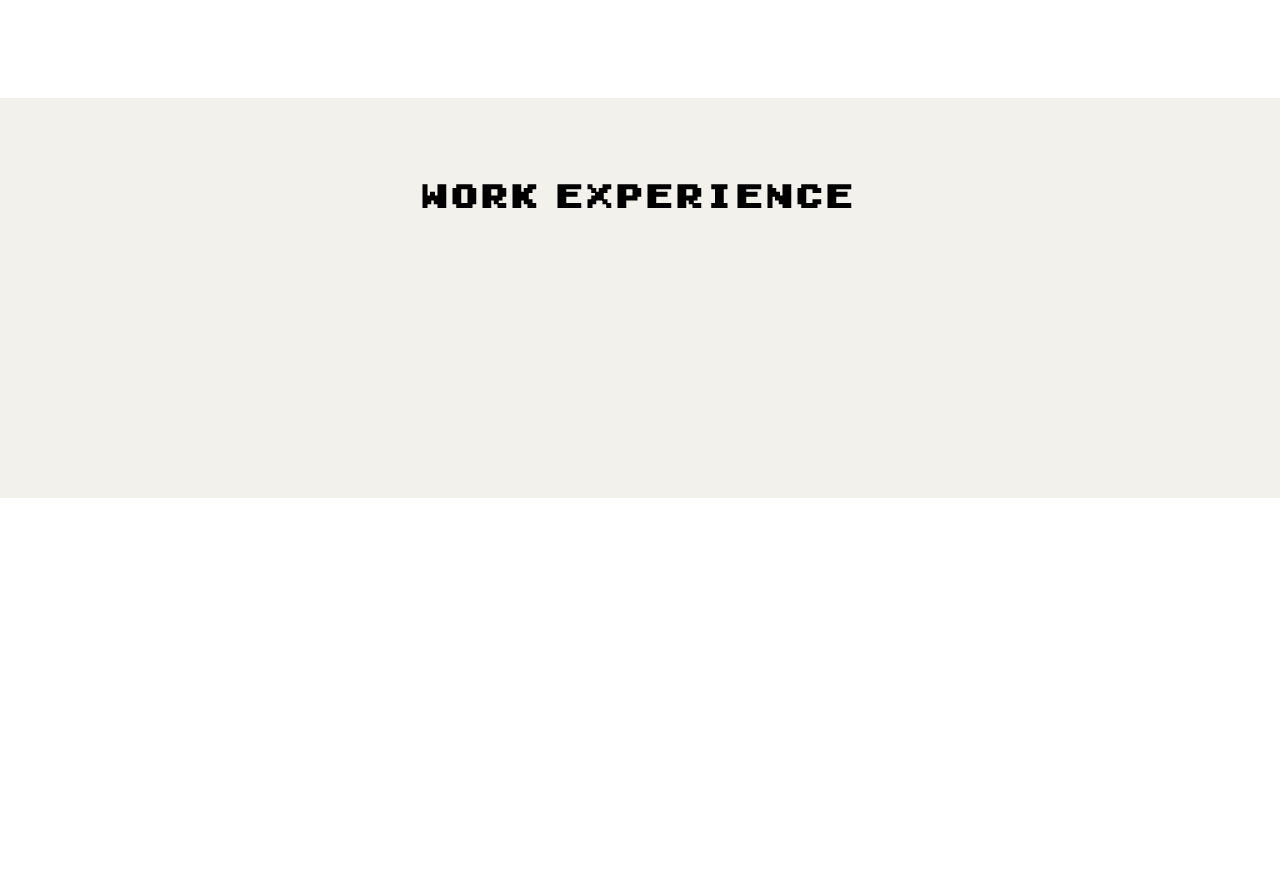
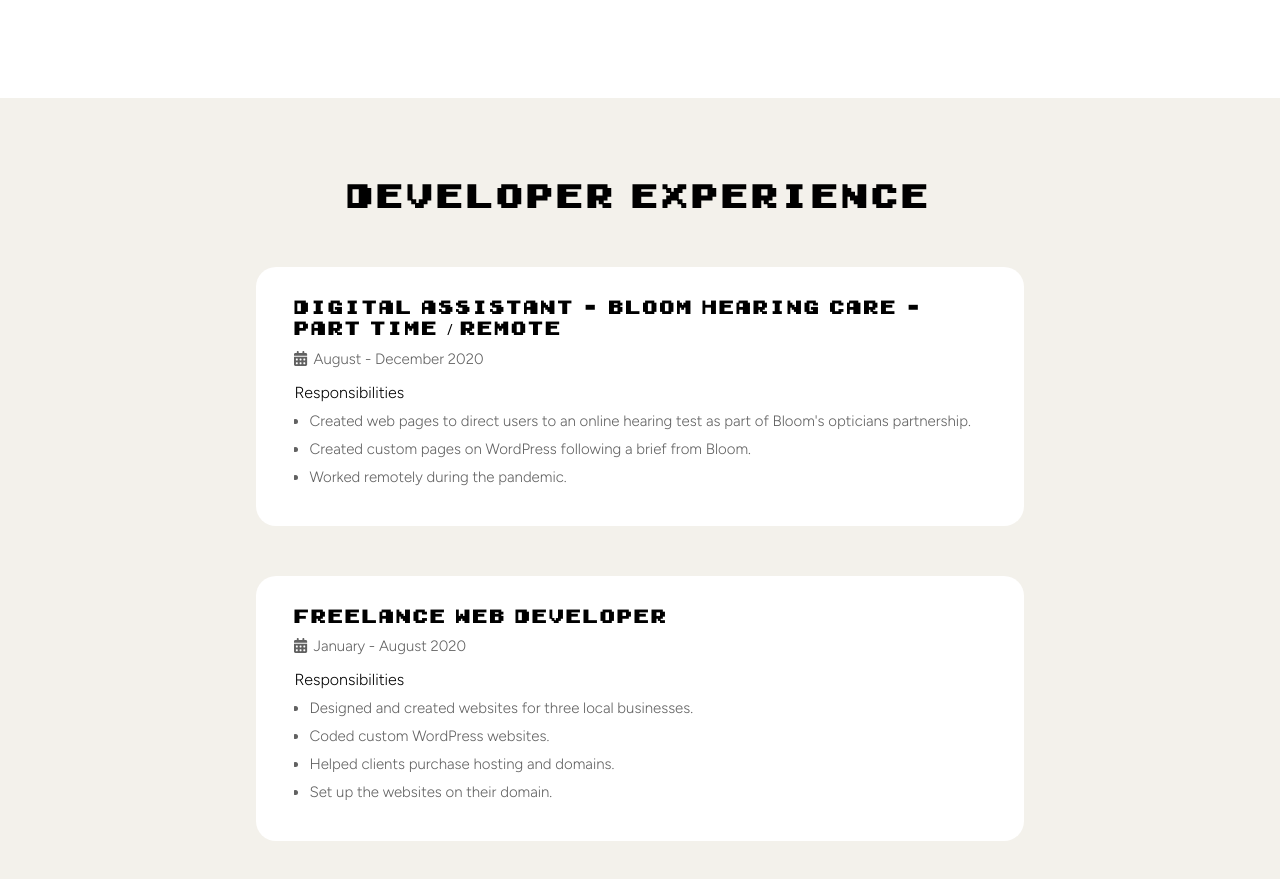
Before and after one commit to lucyscanlon/Portfolio2024, a Vue app: page / in a window 1280 px wide. Shown: the part 1742-2621 px from the top of the page. Before the commit the page ends 2240 px from the top, so only its background shows below. Built offline with nearby package versions, Linux system fonts and the light colour scheme.

Commit message:
developer experience section added and complete

```diff
--- a/src/components/WorkExperience.vue
+++ b/src/components/WorkExperience.vue
@@ -1,9 +1,49 @@
 <template>
     <div class="workexperience-whole-container">
         <div class="workexperience-title-container">
-            <h1>Work Experience</h1>
+            <h1>Developer Experience</h1>
+        </div>
+        <div class="workexperience-list-whole-container">
+            <div class="workexperience-list-container">
+                <div class="workexperience-list-padding">
+                    <div class="workexperience-list-title-container">
+                        <h3>Digital Assistant - Bloom Hearing Care - Part Time / Remote</h3>
+                    </div>
+                    <div class="workexperience-date-container">
+                        <p><font-awesome-icon icon="fa-solid fa-calendar-days" />August - December 2020</p>
+                    </div>
+                    <div class="workexperience-list-resp-container">
+                        <h4>Responsibilities</h4>
+                        <ul>
+                            <li>Created web pages to direct users to an online hearing test as part of Bloom's opticians partnership.</li>
+                            <li>Created custom pages on WordPress following a brief from Bloom.</li>
+                            <li>Worked remotely during the pandemic.</li>
+                        </ul>
+                    </div>
+                </div>
+            </div>
+            <div class="workexperience-list-container">
+                <div class="workexperience-list-padding">
+                    <div class="workexperience-list-title-container">
+                        <h3>Freelance Web Developer</h3>
+                    </div>
+                    <div class="workexperience-date-container">
+                        <p><font-awesome-icon icon="fa-solid fa-calendar-days" />January - August 2020</p>
+                    </div>
+                    <div class="workexperience-list-resp-container">
+                        <h4>Responsibilities</h4>
+                        <ul>
+                            <li>Designed and created websites for three local businesses.</li>
+                            <li>Coded custom WordPress websites.</li>
+                            <li>Helped clients purchase hosting and domains.</li>
+                            <li>Set up the websites on their domain.</li>
+                        </ul>
+                    </div>
+                </div>
+            </div>
         </div>
     </div>
+
   </template>
 
   <script>
--- a/src/main.js
+++ b/src/main.js
@@ -11,6 +11,7 @@ import { faMapPin } from '@fortawesome/free-solid-svg-icons'
 import { faCode } from '@fortawesome/free-solid-svg-icons'
 import { faArrowLeft } from '@fortawesome/free-solid-svg-icons'
 import { faArrowRight } from '@fortawesome/free-solid-svg-icons'
+import { faCalendarDays } from '@fortawesome/free-solid-svg-icons'
 import { faGithub } from '@fortawesome/free-brands-svg-icons'
 
 library.add(faUserGraduate)
@@ -20,6 +21,7 @@ library.add(faCode)
 library.add(faArrowLeft)
 library.add(faArrowRight)
 library.add(faGithub)
+library.add(faCalendarDays)
 
 const app = createApp(App);
 
--- a/src/styles/style.css
+++ b/src/styles/style.css
@@ -365,7 +365,7 @@ html {
     height: auto;
     padding-top: 20px;
     border-radius: 15px;
-    min-height: 400px;
+    min-height: 350px;
     background-color: white;
 }
 
@@ -489,7 +489,7 @@ html {
 
 .workexperience-whole-container {
     width: 100%;
-    height: 400px;
+    overflow: auto;
     background-color: #F3F1EB;
 }
 
@@ -504,3 +504,69 @@ html {
     font-family: Gameboy;
     font-size: 30px;
 }
+
+.workexperience-list-whole-container {
+    width: 60%;
+    margin: auto;
+    overflow: auto;
+    padding-top: 50px;
+    padding-bottom: 50px;
+}
+
+.workexperience-list-container {
+    width: 100%;
+    background-color: white;
+    overflow: auto;
+    border-radius: 20px;
+    margin-bottom: 50px;
+}
+
+.workexperience-list-padding {
+    width: 90%;
+    margin: 0 auto;
+    overflow: auto;
+    padding-top: 30px;
+    padding-bottom: 30px;
+}
+
+.workexperience-list-title-container h3 {
+    font-family: Gameboy;
+    font-size: 17px;
+}
+
+.workexperience-date-container {
+    padding-top: 10px;
+}
+
+.workexperience-date-container p {
+    font-family: "Figtree", sans-serif;
+    font-size: 15px;
+    font-weight: 300;
+    color: #616161;
+}
+
+.workexperience-date-container .fa-calendar-days {
+    padding-right: 6px;
+}
+
+.workexperience-list-resp-container {
+    padding-top: 15px;
+}
+
+.workexperience-list-resp-container h4 {
+    font-family: "Figtree", sans-serif;
+    font-weight: 300;
+}
+
+.workexperience-list-resp-container ul {
+    padding-left: 15px;
+    font-family: "Figtree", sans-serif;
+    font-weight: 300;
+    font-size: 15px;
+    color: #616161;
+    padding-top: 10px;
+}
+
+.workexperience-list-resp-container li {
+    padding-bottom: 10px;
+}
```
